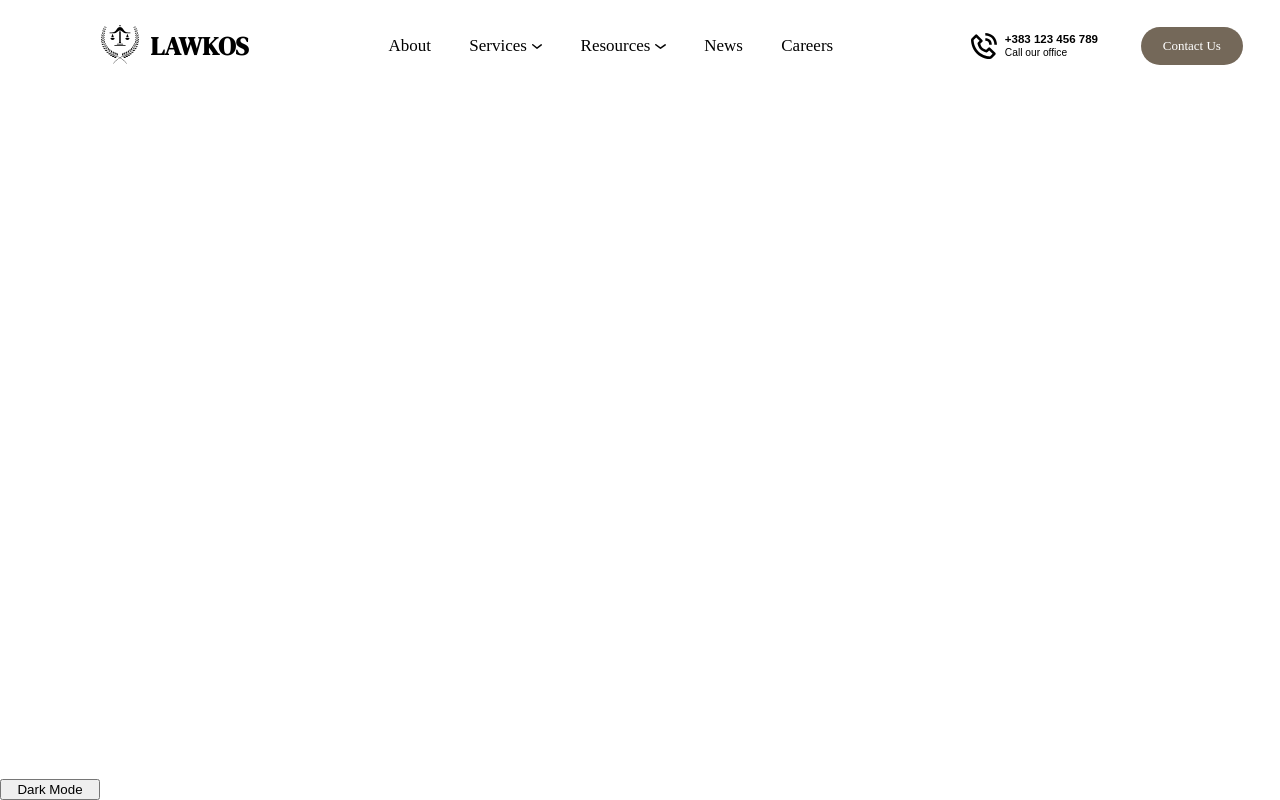
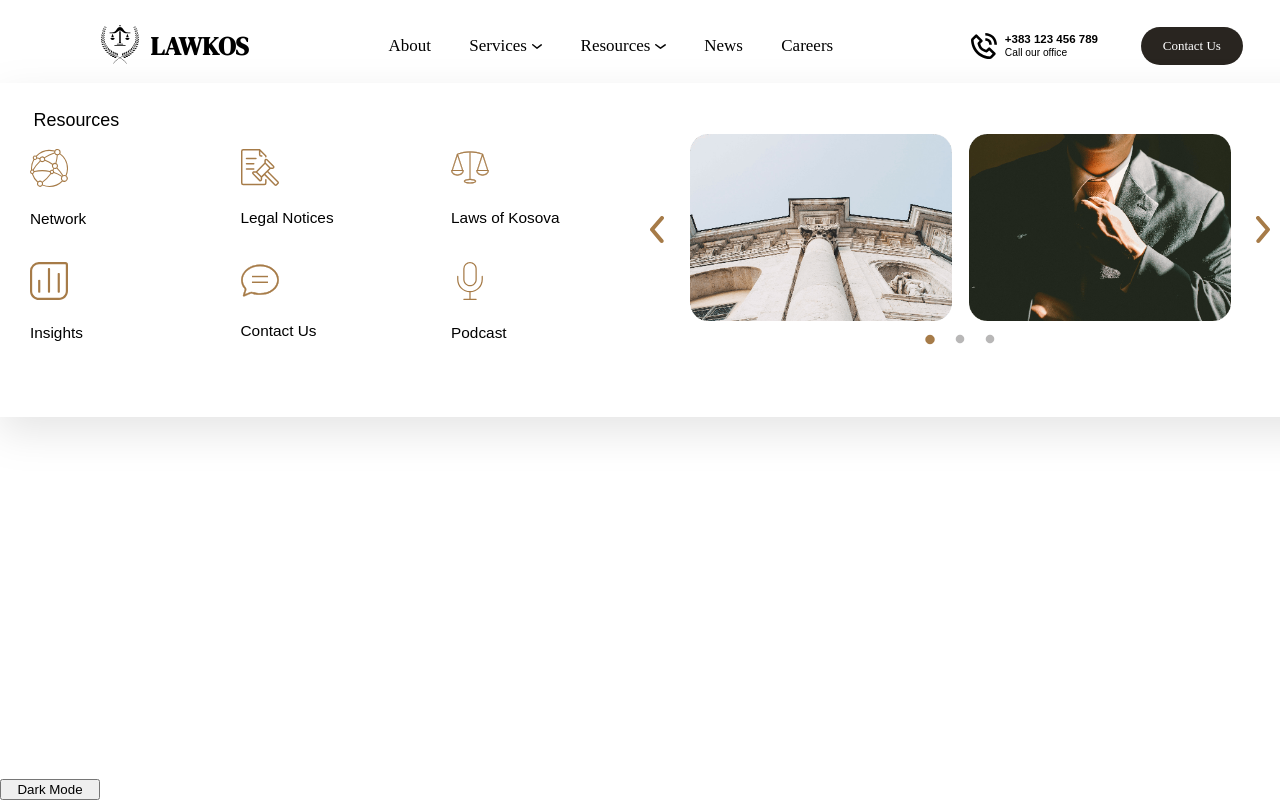
Before and after one commit to AdnanAjredini1/lawkos, a React (Vite) app: page / in a window 1280 px wide. Built offline with nearby package versions, Linux system fonts and the light colour scheme; a web font is replaced by a local one.

Commit message:
almost fino nav

```diff
--- a/src/components/Nav/Nav.jsx
+++ b/src/components/Nav/Nav.jsx
@@ -39,7 +39,7 @@ const Nav = () => {
         <div className="services-div">
           <Link className="nav-link service" to="/services">
             Services
-            {isDark ? <img src={arrowDown} /> : <img src={arrowDownDark} />}
+            {isDark ? <img  className="arrow" src={arrowDown} /> : <img className="arrow" src={arrowDownDark} />}
           </Link>
           <div className="lene-div">
           <div className='line'>
@@ -52,7 +52,7 @@ const Nav = () => {
         <div className="resources-div">
           <Link className="nav-link resource" to="/resources">
             Resources
-            {isDark ? <img src={arrowDown} /> : <img src={arrowDownDark} />}
+            {isDark ? <img className="arrow" src={arrowDown} /> : <img className="arrow" src={arrowDownDark} />}
           </Link>
           <div className="lene-div">
           <div className='line'>
--- a/src/components/Nav/ResourcesMenu.jsx
+++ b/src/components/Nav/ResourcesMenu.jsx
@@ -17,7 +17,7 @@ function CustomNextArrow(props) {
     return (
       <div
         className={className}
-        style={{ ...style, display: "flex", alignItems: "center", justifyContent: "center",color:'rgba(255, 255, 255, 0)', background: "transparent",backgroundColor:'rgba(255, 255, 255, 0)' }}
+        style={{ ...style, display: "flex", alignItems: "center", justifyContent: "center", background: "transparent" }}
         onClick={onClick}
       >
         <img src={rightIcon} alt="Next" />
@@ -66,6 +66,7 @@ function ResourcesMenu() {
 
         <div className="resources-right-part">
           <Slider {...settings}>
+
             <div className="carousel-img">
               <img src={img1} />
             </div>
@@ -76,9 +77,6 @@ function ResourcesMenu() {
             <div className="carousel-img">
             <img src={img1} />
             </div>
-
-
-
           </Slider>
         </div>
       </div>
--- a/src/components/Nav/resourcesMenu.scss
+++ b/src/components/Nav/resourcesMenu.scss
@@ -1,5 +1,5 @@
 .resources-container {
-   display: none;
+//    display: none;
     .nav-megamenu-resources {
             display: grid;
             grid-template-columns: 1fr 1fr;
@@ -41,16 +41,19 @@
                .resources-right-part {
                 max-width: 45vw;
                 height: 20vw;
-                padding-top: 3.5vw;
+                padding-top: clamp(4%,4.9vw,7.5%);
 
 
                 .slick-dots li button::before {
                     color: var(--resources-dots-color) ;
                     opacity: 1 ;
                     font-size: 10px ;
+
                   }
 
-
+                  .slick-dots {
+                    margin-top: 30px;
+                  }
                   .slick-dots li.slick-active button::before {
                     color:#a67b48;
                     font-size: 11px;
@@ -60,13 +63,22 @@
                   .slick-prev:before, .slick-next:before {
                     display: none;
                   }
+                  .slick-list {
+                    margin-left: clamp(15px,1.4vw,26px); /* Negative margin to avoid extra space on the edges */
+                }
+
 
                   .carousel-img {
+                    width: clamp(350px,20.5vw,420px);
+
+
 
                     img {
-                        object-fit: co;
-                        width: 21.5vw;
-                        height: 15vw;
+
+                         width: clamp(200px,20.5vw,420px);
+                        height: 100%;
+                        // width: 21.5vw;
+                        // height: 15vw;
                     }
                   }
                }
--- a/src/components/Nav/servicesMenu.scss
+++ b/src/components/Nav/servicesMenu.scss
@@ -38,10 +38,10 @@
             height: clamp(120px,9vw,137px);
             gap: 2px;
             padding-inline: 2%;
-            border: 1px solid transparent;
+            border: 2px solid transparent;
             position: relative;
             &:hover {
-                border:1px solid #a67b48;
+                border:2px solid #a67b48;
                 border-radius: 15px;
                 .arrow-icon {
                     display: block;
--- a/src/index.scss
+++ b/src/index.scss
@@ -18,6 +18,7 @@ html {
   --services-right-bg-color: #fbf6f1;
   --services-left-bg-color:#ffffff;
   --resources-dots-color:#b8b7b7;
+  --contact-us-button-color:#292520;
 }
 
 .app {
@@ -37,6 +38,8 @@ html {
   --services-right-bg-color: #312d29;
   --services-left-bg-color:#232220;
   --resources-dots-color:#fffdfd;
+  --contact-us-button-color:#746859;
+
 
 }
 
@@ -69,6 +72,9 @@ li {
     display: flex;
     flex-wrap: wrap;
     align-items: center;
+      @media (max-width:950px) {
+      display: none;
+    }
 
     img{
       width: clamp(20px,2vw,28px);
@@ -103,11 +109,11 @@ li {
     }
 
     .contact-button {
-      width: clamp(100px,8vw,145px) ;
+      width: clamp(100px,8vw,150px) ;
 
-      height: clamp(35px, 3vw, 49px);
-      border-radius: 20px;
-      background: #746859;
+      height: clamp(35px, 3vw, 54px);
+      border-radius: 28px;
+      background: var(--contact-us-button-color);
       color: #ffffff;
       border: none;
       font-weight: normal;
@@ -124,14 +130,14 @@ li {
     flex-direction: row;
     flex-wrap: wrap;
     gap: clamp(30px,3vw,56px);
+    @media (max-width:950px) {
+      display: none;
+    }
 
     .resources-div {
       .line {
         height: 35px;
         width: 120px;
-        // background-color:  var(--background-color);
-        // display: none;
-        // margin-top: 3px;
         background-color: rgba(255, 255, 255, 0);
         position: absolute;
         z-index: 35;
@@ -204,7 +210,7 @@ li {
     .resources-div {
       text-align: center;
 
-      img {
+      .arrow {
         text-align: center;
 
       }
```
